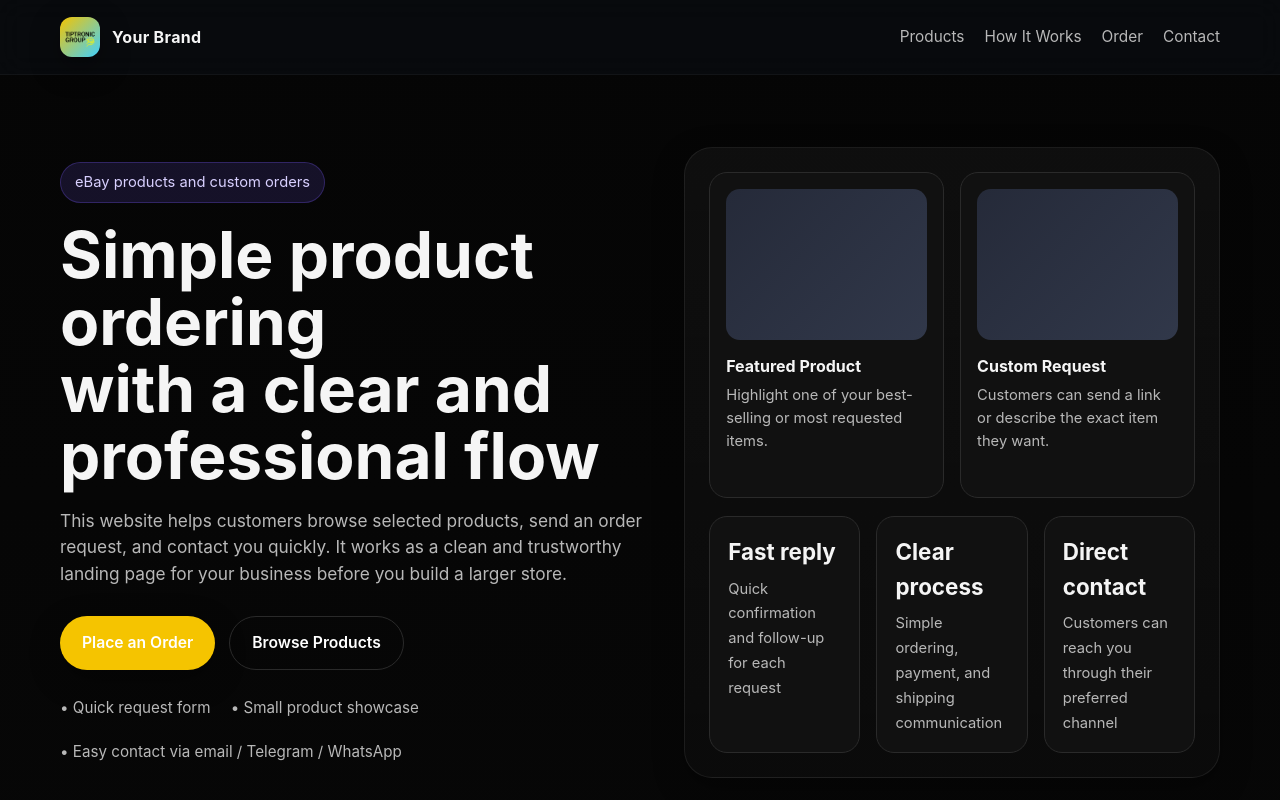
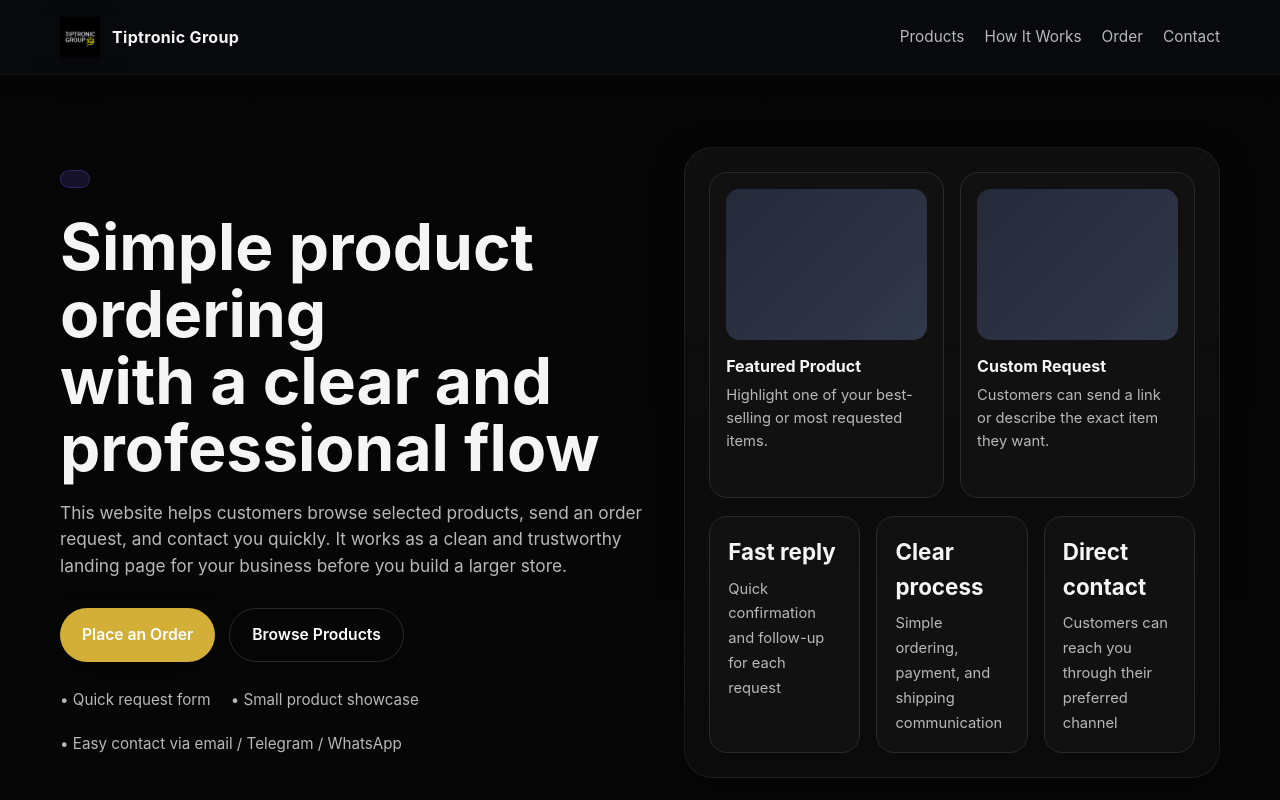
Before and after one commit to dzian1s/tiptronicgroup, a plain HTML site: page index.html in a window 1280 px wide. Shown: the top 800 px of the page. Drawn offline with Linux system fonts and the light colour scheme.

Commit message:
small changes

```diff
--- a/css/style.css
+++ b/css/style.css
@@ -4,8 +4,8 @@
   --card-2: #1a1a1a;
   --text: #f5f5f5;
   --muted: #b8b8b8;
-  --accent: #f5c400;
-  --accent-hover: #d9ad00;
+  --accent: #d4af37;
+  --accent-hover: #b9962f;
   --line: #2a2a2a;
   --success: #28c76f;
   --danger: #ff6b6b;
--- a/index.html
+++ b/index.html
@@ -12,9 +12,9 @@
     <div class="container nav-inner">
      <a href="#top" class="brand">
          <span class="brand-logo">
-         <img src="assets/images/logoClear.png" alt="Your Brand logo" />
+         <img src="assets/images/logoBlackBc.png" alt="Your Brand logo" />
          </span>
-         <span>Your Brand</span>
+         <span>Tiptronic Group</span>
     </a>
       <nav class="nav-links">
         <a href="#products">Products</a>
@@ -29,7 +29,7 @@
     <section class="hero">
       <div class="container hero-grid">
         <div>
-          <div class="badge">eBay products and custom orders</div>
+          <div class="badge"></div>
           <h1>Simple product ordering<br />with a clear and professional flow</h1>
           <p>
             This website helps customers browse selected products, send an order request, and contact you quickly.
@@ -90,10 +90,12 @@
         <div class="products-grid">
           <article class="product-card">
             <div class="product-image">
+                <img src="assets/images/photo_2026-03-17_20-13-05.jpg" alt="Your Brand logo" />
               <span class="product-tag">Best Seller</span>
             </div>
             <div class="product-body">
               <h3>Product #1</h3>
+
               <p>Add a short description here: what it is, who it is for, and why it is worth ordering from you.</p>
               <div class="product-footer">
                 <span class="price">from €49</span>
```
Also changed, not shown: assets/images/photo_2026-03-17_20-13-05.jpg (added).
